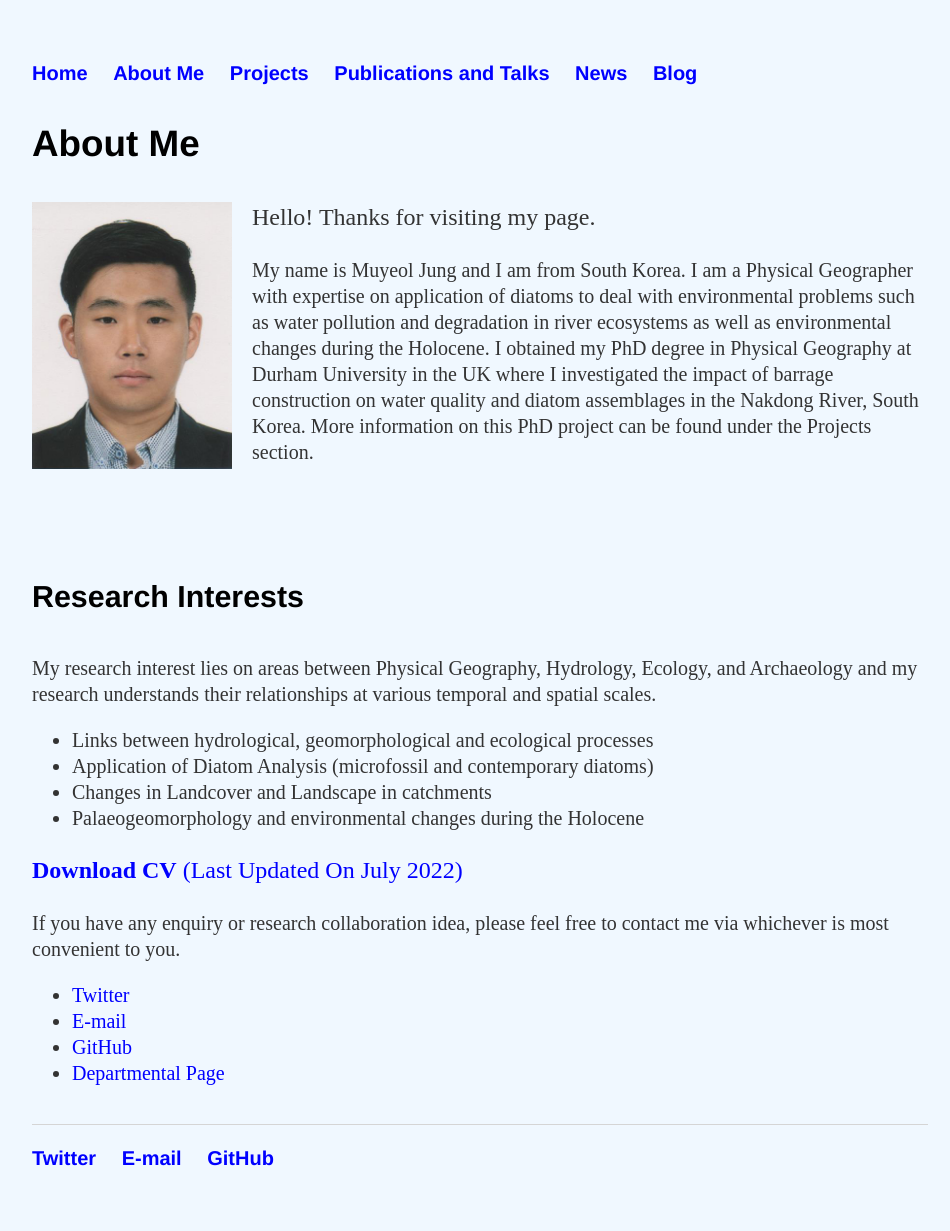
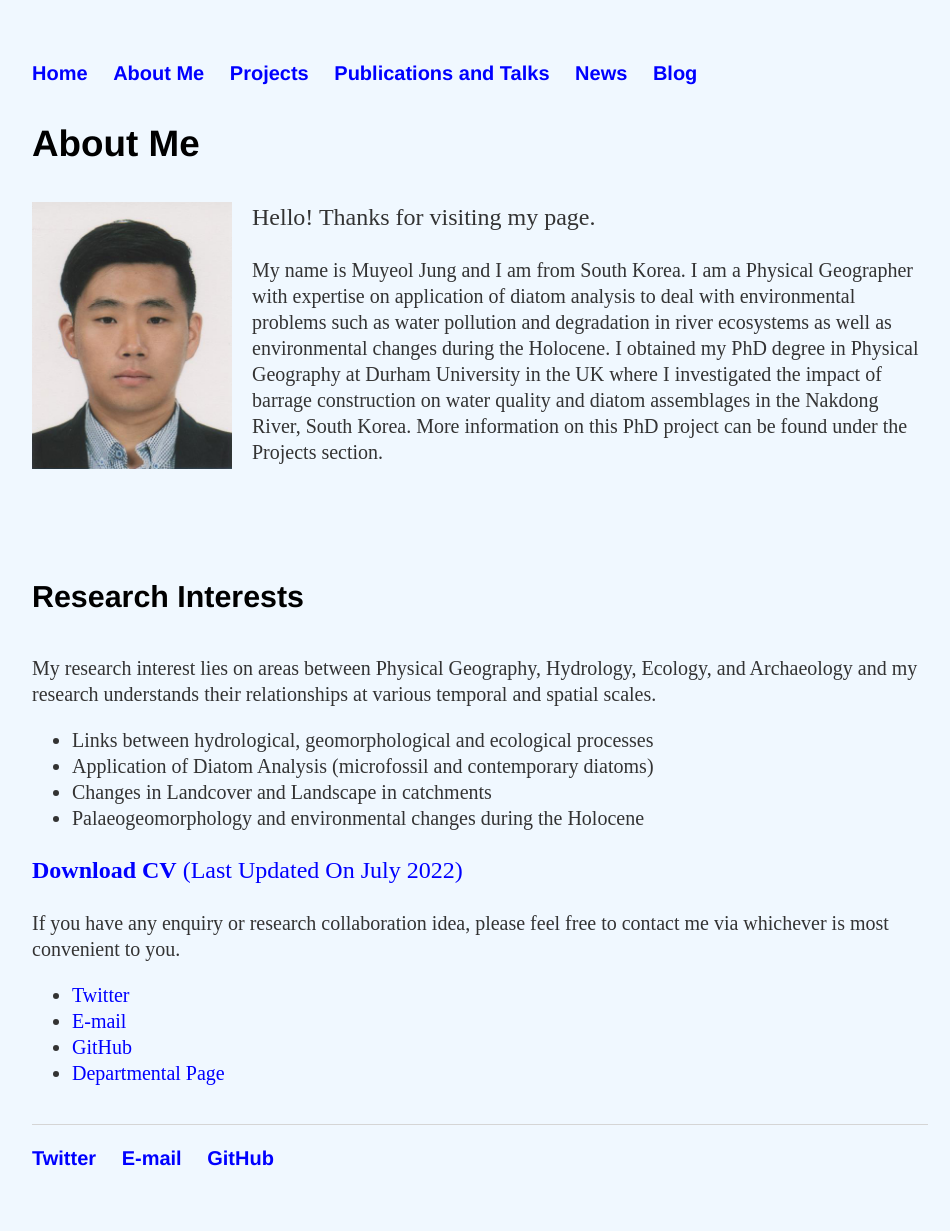
Before and after one commit to muyeoljung/muyeoljung.github.io, a Jekyll site: the page built from about/index.html, in a window 1280 px wide. Shown: the whole page, without its empty margins (160-1110 px from the left). Built offline with Jekyll 4.4.1, drawn with Linux system fonts in a browser that asks for light colours.

Commit message:
Update index.html

```diff
--- a/about/index.html
+++ b/about/index.html
@@ -6,7 +6,7 @@
 			<h3>About Me</h3>
 			<img src="/images/About_me_image.jpg", width="200", style="float: left; margin-right: 20px;">
 			<p style="font-size:24px"> Hello! Thanks for visiting my page.</p>
-			<p>My name is Muyeol Jung and I am from South Korea. I am a Physical Geographer with expertise on application of diatoms to deal with environmental problems such as water pollution and degradation in river ecosystems as well as environmental changes during the Holocene.
+			<p>My name is Muyeol Jung and I am from South Korea. I am a Physical Geographer with expertise on application of diatom analysis to deal with environmental problems such as water pollution and degradation in river ecosystems as well as environmental changes during the Holocene.
 				I obtained my PhD degree in Physical Geography at Durham University in the UK where I investigated the impact of barrage construction on water quality and diatom assemblages in the Nakdong River, South Korea. More information on this PhD project can be found under the Projects section.</p>
 			<br>
 			<br>
@@ -24,7 +24,7 @@
 				<li>Changes in Landcover and Landscape in catchments</li>
 				<li>Palaeogeomorphology and environmental changes during the Holocene</li></ul>
 
-			<p style="font-size:24px"><a href="/cv/sample.pdf" class="download" title="Download CV as PDF" target="_blank"><b>Download CV</b> (Last Updated On July 2022)</a></p>
+			<p style="font-size:24px"><a href="cv/Muyeol JUNG_CV (Web 202207).pdf" class="download" title="Download CV as PDF" target="_blank"><b>Download CV</b> (Last Updated On July 2022)</a></p>
 			<p>If you have any enquiry or research collaboration idea, please feel free to contact me via whichever is most convenient to you.</p>
 
 			<ul class="contacts">
```
